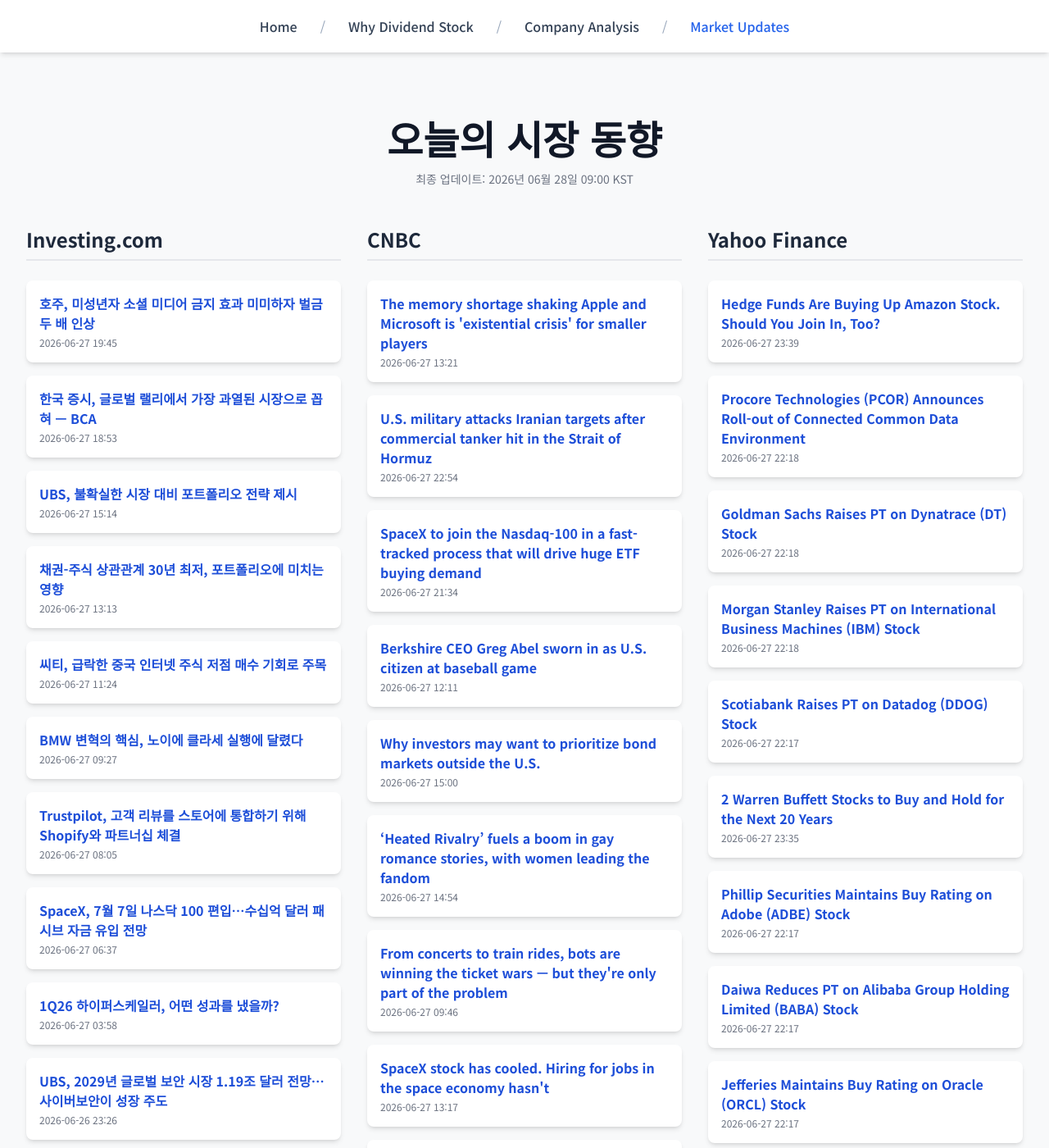
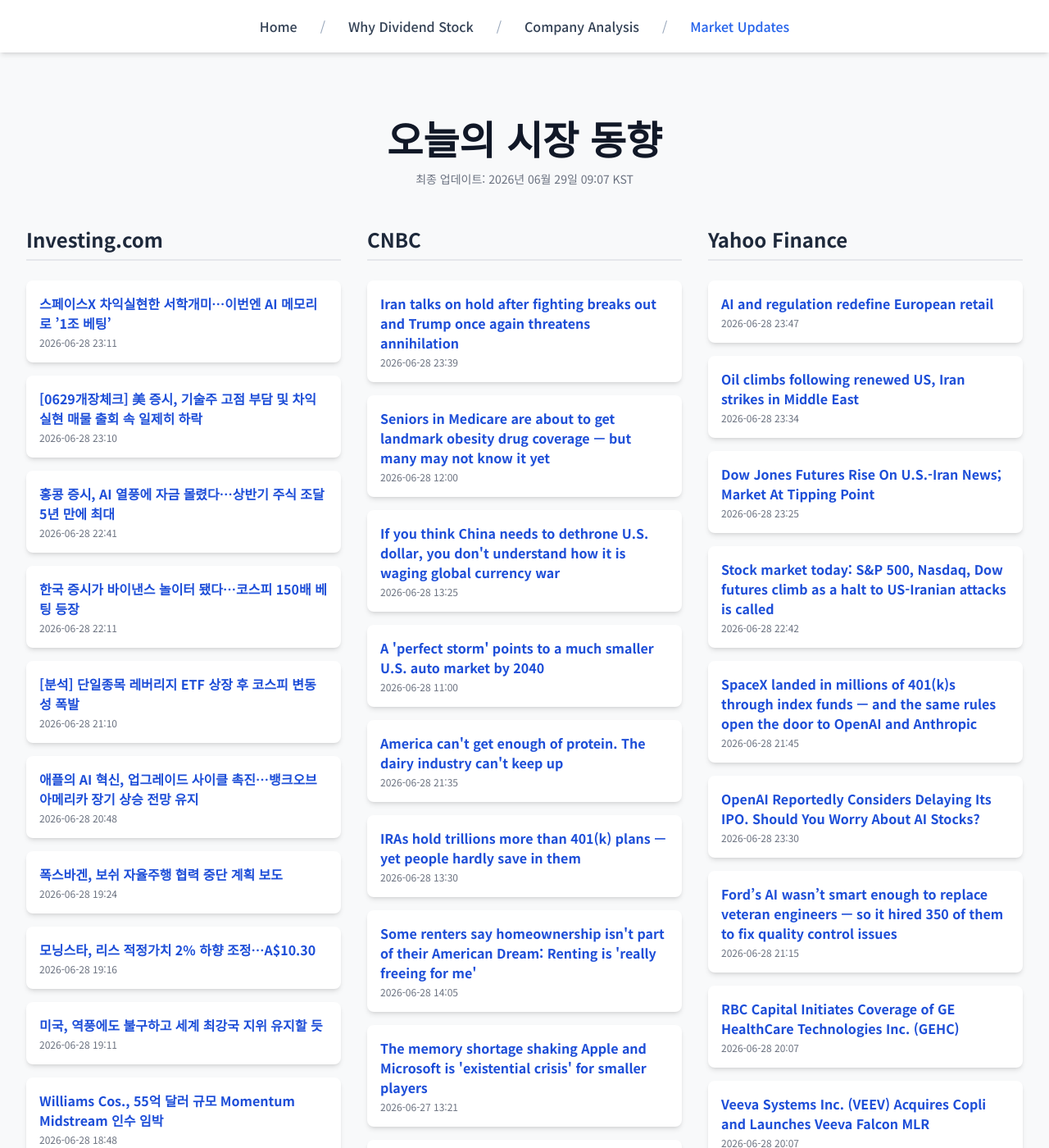
Before and after one commit to Kay-Hwang/my-company-analysis, a Jekyll site: the page built from market-updates.html, in a window 1280 px wide and 1400 px high. Shown: the whole window at 82% size. Built offline with Jekyll 4.4.1, drawn with Linux system fonts in a browser that asks for light colours; nearby versions of some CDN libraries; a script that is not in the unit is left out; some of the changed text lies outside the part shown.

Commit message:
Update daily data

```diff
--- a/_data/latest_data.json
+++ b/_data/latest_data.json
@@ -1,98 +1,116 @@
 {
-  "lastUpdated": "2026년 06월 28일 09:00 KST",
+  "lastUpdated": "2026년 06월 29일 09:07 KST",
   "news": {
     "investing": [
       {
-        "title": "호주, 미성년자 소셜 미디어 금지 효과 미미하자 벌금 두 배 인상",
-        "link": "https://kr.investing.com/news/stock-market-news/article-1998069",
-        "pubDate": "2026-06-27 19:45:47",
-        "summary": "호주, 미성년자 소셜 미디어 금지 효과 미미하자 벌금 두 배 인상"
+        "title": "스페이스X 차익실현한 서학개미…이번엔 AI 메모리로 ’1조 베팅’",
+        "link": "https://kr.investing.com/news/stock-market-news/article-1998180",
+        "pubDate": "2026-06-28 23:11:11",
+        "summary": "스페이스X 차익실현한 서학개미…이번엔 AI 메모리로 ’1조 베팅’"
       },
       {
-        "title": "한국 증시, 글로벌 랠리에서 가장 과열된 시장으로 꼽혀 — BCA",
-        "link": "https://kr.investing.com/news/stock-market-news/article-1998067",
-        "pubDate": "2026-06-27 18:53:34",
-        "summary": "한국 증시, 글로벌 랠리에서 가장 과열된 시장으로 꼽혀 — BCA"
+        "title": "[0629개장체크] 美 증시, 기술주 고점 부담 및 차익실현 매물 출회 속 일제히 하락",
+        "link": "https://kr.investing.com/news/stock-market-news/article-1998178",
+        "pubDate": "2026-06-28 23:10:09",
+        "summary": "[0629개장체크] 美 증시, 기술주 고점 부담 및 차익실현 매물 출회 속 일제히 하락"
       },
       {
-        "title": "UBS, 불확실한 시장 대비 포트폴리오 전략 제시",
-        "link": "https://kr.investing.com/news/stock-market-news/article-1998062",
-        "pubDate": "2026-06-27 15:14:10",
-        "summary": "UBS, 불확실한 시장 대비 포트폴리오 전략 제시"
+        "title": "홍콩 증시, AI 열풍에 자금 몰렸다…상반기 주식 조달 5년 만에 최대",
+        "link": "https://kr.investing.com/news/stock-market-news/article-1998177",
+        "pubDate": "2026-06-28 22:41:11",
+        "summary": "홍콩 증시, AI 열풍에 자금 몰렸다…상반기 주식 조달 5년 만에 최대"
       },
       {
-        "title": "채권-주식 상관관계 30년 최저, 포트폴리오에 미치는 영향",
-        "link": "https://kr.investing.com/news/stock-market-news/article-1998052",
-        "pubDate": "2026-06-27 13:13:23",
-        "summary": "채권-주식 상관관계 30년 최저, 포트폴리오에 미치는 영향"
+        "title": "한국 증시가 바이낸스 놀이터 됐다…코스피 150배 베팅 등장",
+        "link": "https://kr.investing.com/news/stock-market-news/article-1998171",
+        "pubDate": "2026-06-28 22:11:16",
+        "summary": "한국 증시가 바이낸스 놀이터 됐다…코스피 150배 베팅 등장"
       },
       {
-        "title": "씨티, 급락한 중국 인터넷 주식 저점 매수 기회로 주목",
-        "link": "https://kr.investing.com/news/stock-market-news/article-1998023",
-        "pubDate": "2026-06-27 11:24:26",
-        "summary": "씨티, 급락한 중국 인터넷 주식 저점 매수 기회로 주목"
+        "title": "[분석] 단일종목 레버리지 ETF 상장 후 코스피 변동성 폭발",
+        "link": "https://kr.investing.com/news/stock-market-news/article-1998169",
+        "pubDate": "2026-06-28 21:10:15",
+        "summary": "[분석] 단일종목 레버리지 ETF 상장 후 코스피 변동성 폭발"
       },
       {
-        "title": "BMW 변혁의 핵심, 노이에 클라세 실행에 달렸다",
-        "link": "https://kr.investing.com/news/stock-market-news/article-1998016",
-        "pubDate": "2026-06-27 09:27:41",
-        "summary": "BMW 변혁의 핵심, 노이에 클라세 실행에 달렸다"
+        "title": "애플의 AI 혁신, 업그레이드 사이클 촉진…뱅크오브아메리카 장기 상승 전망 유지",
+        "link": "https://kr.investing.com/news/stock-market-news/article-1998168",
+        "pubDate": "2026-06-28 20:48:12",
+        "summary": "애플의 AI 혁신, 업그레이드 사이클 촉진…뱅크오브아메리카 장기 상승 전망 유지"
       },
       {
-        "title": "Trustpilot, 고객 리뷰를 스토어에 통합하기 위해 Shopify와 파트너십 체결",
-        "link": "https://kr.investing.com/news/stock-market-news/article-1998012",
-        "pubDate": "2026-06-27 08:05:20",
-        "summary": "Trustpilot, 고객 리뷰를 스토어에 통합하기 위해 Shopify와 파트너십 체결"
+        "title": "폭스바겐, 보쉬 자율주행 협력 중단 계획 보도",
+        "link": "https://kr.investing.com/news/stock-market-news/article-93CH-1998163",
+        "pubDate": "2026-06-28 19:24:56",
+        "summary": "폭스바겐, 보쉬 자율주행 협력 중단 계획 보도"
       },
       {
-        "title": "SpaceX, 7월 7일 나스닥 100 편입…수십억 달러 패시브 자금 유입 전망",
-        "link": "https://kr.investing.com/news/stock-market-news/article-1998007",
-        "pubDate": "2026-06-27 06:37:39",
-        "summary": "SpaceX, 7월 7일 나스닥 100 편입…수십억 달러 패시브 자금 유입 전망"
+        "title": "모닝스타, 리스 적정가치 2% 하향 조정…A$10.30",
+        "link": "https://kr.investing.com/news/stock-market-news/article-93CH-1998162",
+        "pubDate": "2026-06-28 19:16:23",
+        "summary": "모닝스타, 리스 적정가치 2% 하향 조정…A$10.30"
       },
       {
-        "title": "1Q26 하이퍼스케일러, 어떤 성과를 냈을까?",
-        "link": "https://kr.investing.com/news/stock-market-news/article-1997998",
-        "pubDate": "2026-06-27 03:58:10",
-        "summary": "1Q26 하이퍼스케일러, 어떤 성과를 냈을까?"
+        "title": "미국, 역풍에도 불구하고 세계 최강국 지위 유지할 듯",
+        "link": "https://kr.investing.com/news/stock-market-news/article-1998161",
+        "pubDate": "2026-06-28 19:11:09",
+        "summary": "미국, 역풍에도 불구하고 세계 최강국 지위 유지할 듯"
       },
       {
-        "title": "UBS, 2029년 글로벌 보안 시장 1.19조 달러 전망…사이버보안이 성장 주도",
-        "link": "https://kr.investing.com/news/stock-market-news/article-1997948",
-        "pubDate": "2026-06-26 23:26:20",
-        "summary": "UBS, 2029년 글로벌 보안 시장 1.19조 달러 전망…사이버보안이 성장 주도"
+        "title": "Williams Cos., 55억 달러 규모 Momentum Midstream 인수 임박",
+        "link": "https://kr.investing.com/news/stock-market-news/article-1998158",
+        "pubDate": "2026-06-28 18:48:12",
+        "summary": "Williams Cos., 55억 달러 규모 Momentum Midstream 인수 임박"
       }
     ],
     "cnbc": [
+      {
+        "title": "Iran talks on hold after fighting breaks out and Trump once again threatens annihilation",
+        "link": "https://www.cnbc.com/2026/06/28/trump-threatens-iran-with-annihilation-kuwait-bahrain-report-attacks.html",
+        "pubDate": "Sun, 28 Jun 2026 23:39:41 GMT",
+        "summary": "Iran says it targeted U.S. military facilities in Kuwait and Bahrain following U.S. strikes on targets in and around the Strait of Hormuz."
+      },
+      {
+        "title": "Seniors in Medicare are about to get landmark obesity drug coverage — but many may not know it yet",
+        "link": "https://www.cnbc.com/2026/06/28/medicare-will-soon-cover-obesity-drugs-but-many-seniors-may-not-know.html",
+        "pubDate": "Sun, 28 Jun 2026 12:00:01 GMT",
+        "summary": "Many seniors may be unaware of the landmark coverage shift starting on July 1, with limited advertising seen from the government or Eli Lilly and Novo."
+      },
+      {
+        "title": "If you think China needs to dethrone U.S. dollar, you don't understand how it is waging global currency war",
+        "link": "https://www.cnbc.com/2026/06/28/china-doesnt-need-to-de-throne-dollar-to-win-global-currency-war.html",
+        "pubDate": "Sun, 28 Jun 2026 13:25:43 GMT",
+        "summary": "It's misguided to focus on China's renminbi replacing the U.S. dollar. Beijing is already successfully reducing dependence on a dollar-centric global system."
+      },
+      {
+        "title": "A 'perfect storm' points to a much smaller U.S. auto market by 2040",
+        "link": "https://www.cnbc.com/2026/06/28/us-auto-market.html",
+        "pubDate": "Sun, 28 Jun 2026 11:00:01 GMT",
+        "summary": "The auto industry is selling fewer cars--one forecaster says this is a fundamental change, and it is going to get worse."
+      },
+      {
+        "title": "America can't get enough of protein. The dairy industry can't keep up",
+        "link": "https://www.cnbc.com/2026/06/28/america-cant-get-enough-protein-the-dairy-industry-cant-keep-up.html",
+        "pubDate": "Sun, 28 Jun 2026 21:35:15 GMT",
+        "summary": "Demand for whey protein is off the charts as American diet trends change and GLP-1s boom, and the dairy industry is struggling to produce enough."
+      },
+      {
+        "title": "IRAs hold trillions more than 401(k) plans — yet people hardly save in them",
+        "link": "https://www.cnbc.com/2026/06/28/ira-money-401k-rollovers.html",
+        "pubDate": "Sun, 28 Jun 2026 13:30:01 GMT",
+        "summary": "Investors are increasingly rolling money from 401(k) plans to IRAs. Some observers fear they're exposed to poor investment advice."
+      },
+      {
+        "title": "Some renters say homeownership isn't part of their American Dream: Renting is 'really freeing for me'",
+        "link": "https://www.cnbc.com/2026/06/28/some-renters-say-homeownership-isnt-part-of-their-american-dream.html",
+        "pubDate": "Sun, 28 Jun 2026 14:05:01 GMT",
+        "summary": "Some no longer see renting as a temporary stop on the path to homeownership but rather a long-term lifestyle choice, reflecting a shift in the American Dream."
+      },
       {
         "title": "The memory shortage shaking Apple and Microsoft is 'existential crisis' for smaller players",
         "link": "https://www.cnbc.com/2026/06/27/memory-crunch-shaking-apple-and-microsoft-existential-for-small-guys.html",
         "pubDate": "Sat, 27 Jun 2026 13:21:37 GMT",
         "summary": "While Apple and Microsoft raise prices on key devices to help cover the soaring costs of memory, smaller consumer electronics companies are in dire straits."
-      },
-      {
-        "title": "U.S. military attacks Iranian targets after commercial tanker hit in the Strait of Hormuz",
-        "link": "https://www.cnbc.com/2026/06/27/tanker-struck-in-strait-of-hormuz-as-us-iran-tensions-escalate.html",
-        "pubDate": "Sat, 27 Jun 2026 22:54:45 GMT",
-        "summary": "The attacks come as the United States and Iran are supposed to be engaging in a 60-day ceasefire as they attempt to work toward a resolution."
-      },
-      {
-        "title": "SpaceX to join the Nasdaq-100 in a fast-tracked process that will drive huge ETF buying demand",
-        "link": "https://www.cnbc.com/2026/06/26/spacex-added-to-nasdaq-100.html",
-        "pubDate": "Sat, 27 Jun 2026 21:34:59 GMT",
-        "summary": "Adding SpaceX this quickly would make the Elon Musk company one of the first beneficiaries of Nasdaq's recently adopted fast-track inclusion framework."
-      },
-      {
-        "title": "Berkshire CEO Greg Abel sworn in as U.S. citizen at baseball game",
-        "link": "https://www.cnbc.com/2026/06/27/berkshire-ceo-greg-abel-sworn-in-as-us-citizen-at-baseball-game.html",
-        "pubDate": "Sat, 27 Jun 2026 12:11:16 GMT",
-        "summary": "Abel, a longtime Iowa resident who was born in the Canadian city of Edmonton in 1962, was among the roughly two dozen people from 16 countries who participated in an annual naturalization ceremony hosted by the Iowa Cubs Thursday night in Des Moines."
-      },
-      {
-        "title": "Why investors may want to prioritize bond markets outside the U.S.",
-        "link": "https://www.cnbc.com/2026/06/27/inflation-as-major-reason-to-invest-in-global-bond-markets.html",
-        "pubDate": "Sat, 27 Jun 2026 15:00:01 GMT",
-        "summary": "Allspring Global Investments is pushing clients toward countries with central banks that are raising interest rates or have different inflation dynamics."
       },
       {
         "title": "‘Heated Rivalry’ fuels a boom in gay romance stories, with women leading the fandom",
@@ -101,90 +119,72 @@
         "summary": "‘Heated Rivalry’ has helped gay romance stories gain mainstream attention, with women driving much of the fandom."
       },
       {
-        "title": "From concerts to train rides, bots are winning the ticket wars — but they're only part of the problem",
-        "link": "https://www.cnbc.com/2026/06/27/ticket-bots-concert-scalpers-ticketmaster-china-korea.html",
-        "pubDate": "Sat, 27 Jun 2026 09:46:16 GMT",
-        "summary": "From concerts to train reservations, automated bots have become the latest target in the fight against ticket scalping."
-      },
-      {
-        "title": "SpaceX stock has cooled. Hiring for jobs in the space economy hasn't",
-        "link": "https://www.cnbc.com/2026/06/27/spacex-jobs-stem-careers-labor-economy.html",
-        "pubDate": "Sat, 27 Jun 2026 13:17:30 GMT",
-        "summary": "The SpaceX IPO euphoria is over, but the bullish trend in space economy jobs remains in place within a labor market where many other sectors have slowed hiring."
-      },
-      {
-        "title": "How GE Vernova builds the massive gas turbines powering the AI data center boom",
-        "link": "https://www.cnbc.com/2026/06/27/ge-vernova-gas-turbines-ai-data-centers.html",
-        "pubDate": "Sat, 27 Jun 2026 12:00:01 GMT",
-        "summary": "GE Vernova turbines are powering Elon Musk's xAI Colossus 1 data center and Microsoft just bought seven to power its data center in Texas."
-      },
-      {
-        "title": "How Kohl's lost its way — and is trying to become relevant again",
-        "link": "https://www.cnbc.com/2026/06/27/how-kohls-lost-its-way-and-is-trying-to-become-relevant-again.html",
-        "pubDate": "Sat, 27 Jun 2026 12:00:01 GMT",
-        "summary": "Kohl's went from a household name to a plunging stock as it lost relevancy and its core customer. Now, the company is trying to turn itself around."
+        "title": "From protein coffee to CBD soda: How brands are cashing in on the functional beverage boom",
+        "link": "https://www.cnbc.com/2026/06/28/protein-coffee-cbd-soda-starbucks-functional-beverage-boom.html",
+        "pubDate": "Sun, 28 Jun 2026 05:00:01 GMT",
+        "summary": "\"We're selling [almost] as much protein cold foam as we do flat whites,\" Starbuck's EMEA Manager of Beverage Development Sam Henderson told CNBC."
       }
     ],
     "yahoo": [
       {
-        "title": "Hedge Funds Are Buying Up Amazon Stock. Should You Join In, Too?",
-        "link": "https://finance.yahoo.com/markets/stocks/articles/hedge-funds-buying-amazon-stock-233900186.html",
-        "pubDate": "2026-06-27T23:39:00Z",
-        "summary": "Hedge Funds Are Buying Up Amazon Stock. Should You Join In, Too?"
+        "title": "AI and regulation redefine European retail",
+        "link": "https://finance.yahoo.com/technology/ai/articles/ai-regulation-redefine-european-retail-234738539.html",
+        "pubDate": "2026-06-28T23:47:38Z",
+        "summary": "AI and regulation redefine European retail"
       },
       {
-        "title": "Procore Technologies (PCOR) Announces Roll-out of Connected Common Data Environment",
-        "link": "https://finance.yahoo.com/technology/articles/procore-technologies-pcor-announces-roll-221818886.html",
-        "pubDate": "2026-06-27T22:18:18Z",
-        "summary": "Procore Technologies (PCOR) Announces Roll-out of Connected Common Data Environment"
+        "title": "Oil climbs following renewed US, Iran strikes in Middle East",
+        "link": "https://finance.yahoo.com/news/oil-climbs-following-renewed-us-233412520.html",
+        "pubDate": "2026-06-28T23:34:12Z",
+        "summary": "Oil climbs following renewed US, Iran strikes in Middle East"
       },
       {
-        "title": "Goldman Sachs Raises PT on Dynatrace (DT) Stock",
-        "link": "https://finance.yahoo.com/markets/stocks/articles/goldman-sachs-raises-pt-dynatrace-221811886.html",
-        "pubDate": "2026-06-27T22:18:11Z",
-        "summary": "Goldman Sachs Raises PT on Dynatrace (DT) Stock"
+        "title": "Dow Jones Futures Rise On U.S.-Iran News; Market At Tipping Point",
+        "link": "https://www.investors.com/market-trend/stock-market-today/dow-jones-futures-stock-market-tipping-point-eli-lilly-tesla/?src=A00220&yptr=yahoo",
+        "pubDate": "2026-06-28T23:25:08Z",
+        "summary": "Dow Jones Futures Rise On U.S.-Iran News; Market At Tipping Point"
       },
       {
-        "title": "Morgan Stanley Raises PT on International Business Machines (IBM) Stock",
-        "link": "https://finance.yahoo.com/markets/stocks/articles/morgan-stanley-raises-pt-international-221804976.html",
-        "pubDate": "2026-06-27T22:18:04Z",
-        "summary": "Morgan Stanley Raises PT on International Business Machines (IBM) Stock"
+        "title": "Stock market today: S&P 500, Nasdaq, Dow futures climb as a halt to US-Iranian attacks is called",
+        "link": "https://finance.yahoo.com/markets/stocks/live/stock-market-today-monday-june-29-224230573.html",
+        "pubDate": "2026-06-28T22:42:30Z",
+        "summary": "Stock market today: S&P 500, Nasdaq, Dow futures climb as a halt to US-Iranian attacks is called"
       },
       {
-        "title": "Scotiabank Raises PT on Datadog (DDOG) Stock",
-        "link": "https://finance.yahoo.com/markets/stocks/articles/scotiabank-raises-pt-datadog-ddog-221755577.html",
-        "pubDate": "2026-06-27T22:17:55Z",
-        "summary": "Scotiabank Raises PT on Datadog (DDOG) Stock"
+        "title": "SpaceX landed in millions of 401(k)s through index funds — and the same rules open the door to OpenAI and Anthropic",
+        "link": "https://finance.yahoo.com/markets/stocks/articles/spacex-landed-millions-401-k-214500017.html",
+        "pubDate": "2026-06-28T21:45:00Z",
+        "summary": "SpaceX landed in millions of 401(k)s through index funds — and the same rules open the door to OpenAI and Anthropic"
       },
       {
-        "title": "2 Warren Buffett Stocks to Buy and Hold for the Next 20 Years",
-        "link": "https://finance.yahoo.com/markets/stocks/articles/2-warren-buffett-stocks-buy-233500026.html",
-        "pubDate": "2026-06-27T23:35:00Z",
-        "summary": "2 Warren Buffett Stocks to Buy and Hold for the Next 20 Years"
+        "title": "OpenAI Reportedly Considers Delaying Its IPO. Should You Worry About AI Stocks?",
+        "link": "https://finance.yahoo.com/technology/ai/articles/openai-reportedly-considers-delaying-ipo-233000174.html",
+        "pubDate": "2026-06-28T23:30:00Z",
+        "summary": "OpenAI Reportedly Considers Delaying Its IPO. Should You Worry About AI Stocks?"
       },
       {
-        "title": "Phillip Securities Maintains Buy Rating on Adobe (ADBE) Stock",
-        "link": "https://finance.yahoo.com/markets/stocks/articles/phillip-securities-maintains-buy-rating-221748344.html",
-        "pubDate": "2026-06-27T22:17:48Z",
-        "summary": "Phillip Securities Maintains Buy Rating on Adobe (ADBE) Stock"
+        "title": "Ford’s AI wasn’t smart enough to replace veteran engineers — so it hired 350 of them to fix quality control issues",
+        "link": "https://finance.yahoo.com/technology/ai/articles/ford-ai-wasn-t-smart-211500573.html",
+        "pubDate": "2026-06-28T21:15:00Z",
+        "summary": "Ford’s AI wasn’t smart enough to replace veteran engineers — so it hired 350 of them to fix quality control issues"
       },
       {
-        "title": "Daiwa Reduces PT on Alibaba Group Holding Limited (BABA) Stock",
-        "link": "https://finance.yahoo.com/markets/stocks/articles/daiwa-reduces-pt-alibaba-group-221741927.html",
-        "pubDate": "2026-06-27T22:17:41Z",
-        "summary": "Daiwa Reduces PT on Alibaba Group Holding Limited (BABA) Stock"
+        "title": "RBC Capital Initiates Coverage of GE HealthCare Technologies Inc. (GEHC)",
+        "link": "https://finance.yahoo.com/healthcare/articles/rbc-capital-initiates-coverage-ge-200715300.html",
+        "pubDate": "2026-06-28T20:07:15Z",
+        "summary": "RBC Capital Initiates Coverage of GE HealthCare Technologies Inc. (GEHC)"
       },
       {
-        "title": "Jefferies Maintains Buy Rating on Oracle (ORCL) Stock",
-        "link": "https://finance.yahoo.com/markets/stocks/articles/jefferies-maintains-buy-rating-oracle-221734298.html",
-        "pubDate": "2026-06-27T22:17:34Z",
-        "summary": "Jefferies Maintains Buy Rating on Oracle (ORCL) Stock"
+        "title": "Veeva Systems Inc. (VEEV) Acquires Copli and Launches Veeva Falcon MLR",
+        "link": "https://finance.yahoo.com/healthcare/articles/veeva-systems-inc-veev-acquires-200709584.html",
+        "pubDate": "2026-06-28T20:07:09Z",
+        "summary": "Veeva Systems Inc. (VEEV) Acquires Copli and Launches Veeva Falcon MLR"
       },
       {
-        "title": "Hers’s Why Alphabet (GOOGL) Is One of the Best Cloud Computing Stocks to Buy According to Hedge Funds",
-        "link": "https://finance.yahoo.com/technology/articles/hers-why-alphabet-googl-one-221728025.html",
-        "pubDate": "2026-06-27T22:17:28Z",
-        "summary": "Hers’s Why Alphabet (GOOGL) Is One of the Best Cloud Computing Stocks to Buy According to Hedge Funds"
+        "title": "Mizuho Maintains an Outperform Rating on Insmed Incorporated (INSM)",
+        "link": "https://finance.yahoo.com/healthcare/articles/mizuho-maintains-outperform-rating-insmed-200703352.html",
+        "pubDate": "2026-06-28T20:07:03Z",
+        "summary": "Mizuho Maintains an Outperform Rating on Insmed Incorporated (INSM)"
       }
     ]
   }
```
